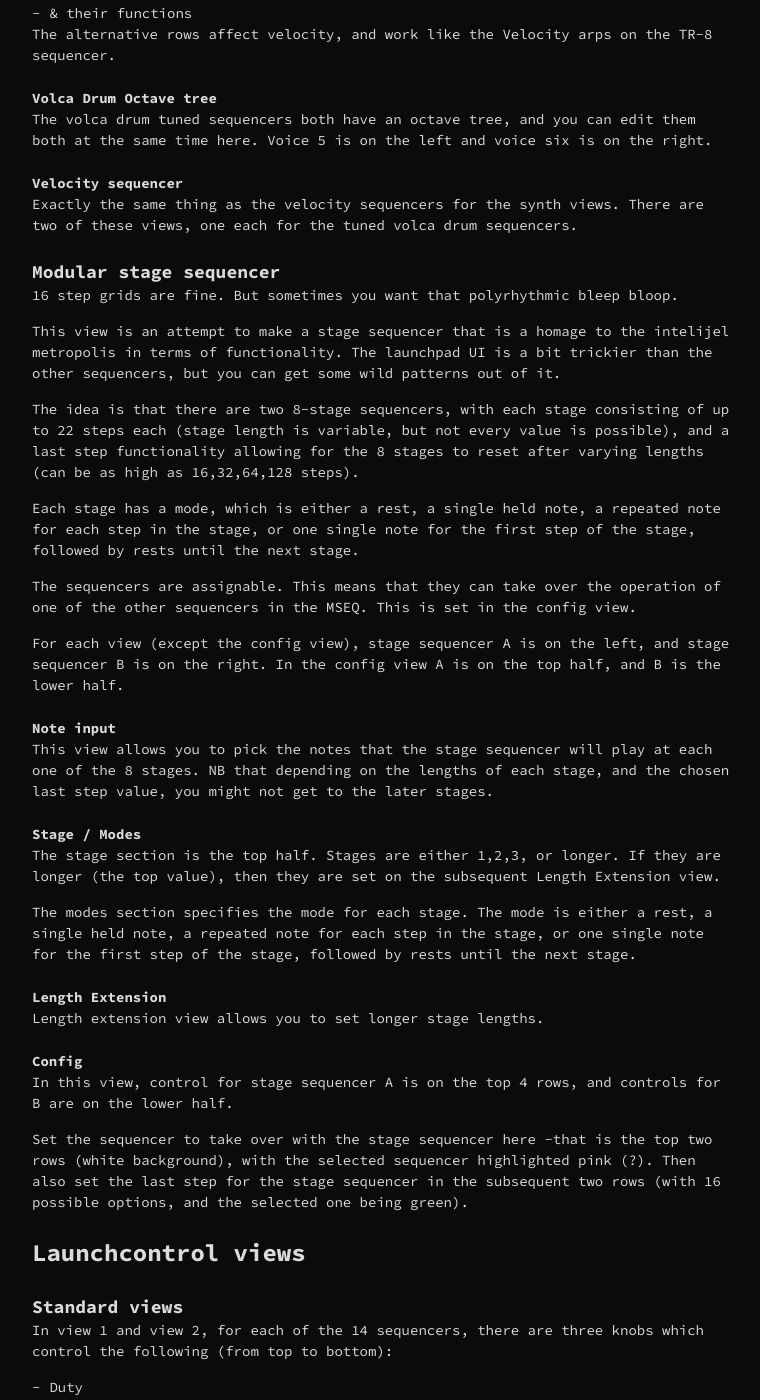
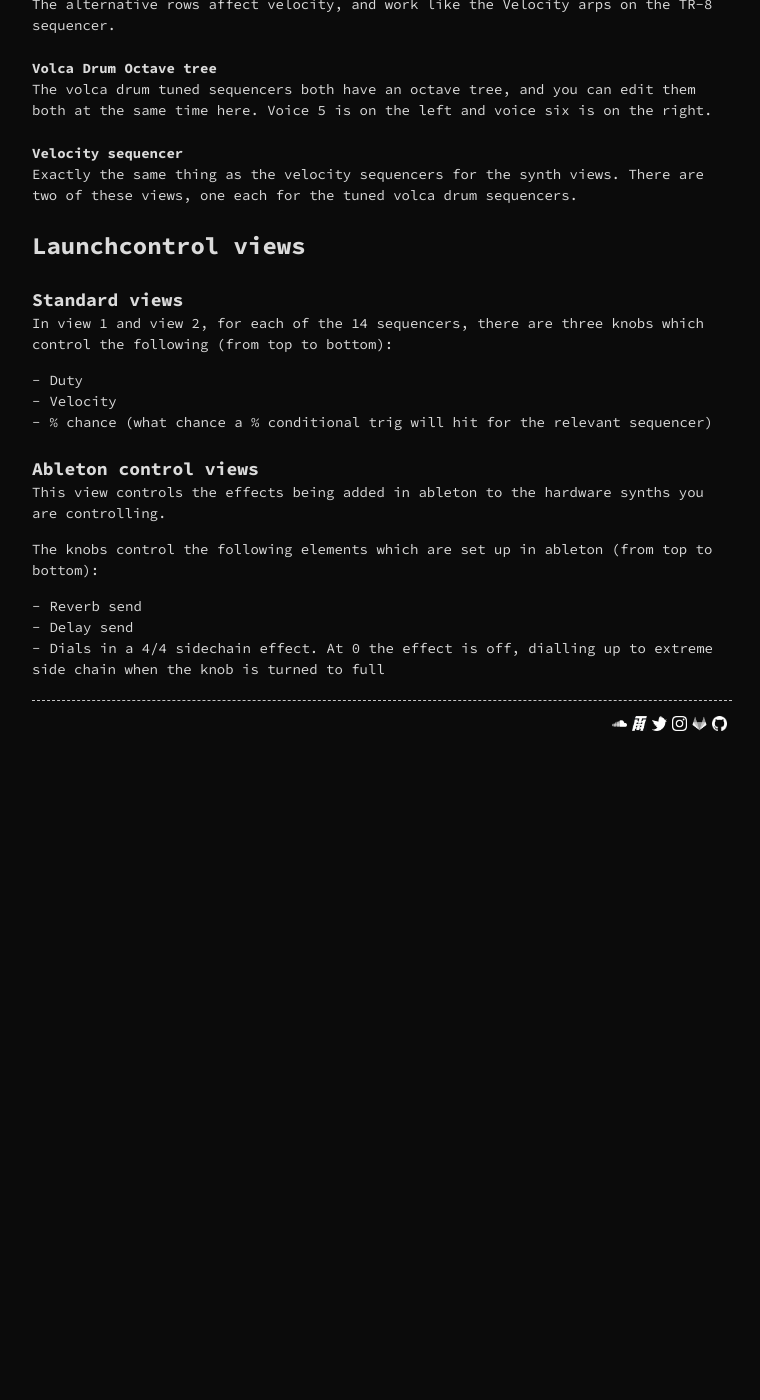
Before and after one commit to ModularDevicesMalleableAudio/mdma, a Jekyll site: the page built from MSEQ-docs-views.md, in a window 1280 px wide and 1400 px high, scrolled down 25822 px. Shown: the whole window, without its empty margins (258-1018 px from the left). Built offline with Jekyll 4.4.1, drawn with Linux system fonts in a browser that asks for light colours; after the commit the page ends 26563 px from its top, so only the background shows below that; some of the changed text lies outside the part shown.

Commit message:
remove modular sequencer documentation

```diff
--- a/MSEQ-docs-views.md
+++ b/MSEQ-docs-views.md
@@ -97,7 +97,7 @@
 
 Each one of the sequencers corresponds to a MIDI channel, with the Raspberry PI able to send up to 16 different sets of MIDI signals (we use 14 currently), and player 1 and player 2 can edit these different signals independently of one another.
 
-The sequencers are set up such that 1-7, and 9-12 are traditional synth sequencers, 8 is a modular style stage sequencer that can generate more complex rhythms and patterns, whilst sequencers 13-15 are set up for drum tracks. Channels 8 & 16 is not really a sequencer at all, but rather a set of global/macro utility views.
+The sequencers are set up such that 1-7 and 9-12 are traditional polyphonic sequencers designed for synths, whilst sequencers 13-15 are set up for drum tracks. Channels 8 & 16 is not really sequencers at all, but rather a set of global/macro utility views.
 
 ### View selection
 The right hand launchpad of a pair has a vertical row of buttons on the right hand side. These buttons control the selection of views that are available for each sequencer.
@@ -396,7 +396,7 @@
 To avoid confusion each drum sound has a different colour mute light as shown in the table & images below and there is a status light on the 5th channel of the relevant launch control which lights orange when in the alternate hats/cymbal view (see above images).
 
 <div class="centre_img" align="center">
-    <img src="/mdma/assets/drummutes.jpeg" width="45%" margin-bottom=10px margin-top=10px/>
+    <img src="/mdma/assets/drummutes.jpeg" width="40%" margin-bottom=10px margin-top=10px/>
 </div>
 
 
@@ -448,36 +448,6 @@
 #### Velocity sequencer
 Exactly the same thing as the velocity sequencers for the synth views. There are two of these views, one each for the tuned volca drum sequencers.
 
-## Modular stage sequencer
-16 step grids are fine. But sometimes you want that polyrhythmic bleep bloop.
-
-This view is an attempt to make a stage sequencer that is a homage to the intelijel metropolis in terms of functionality. The launchpad UI is a bit trickier than the other sequencers, but you can get some wild patterns out of it.
-
-The idea is that there are two 8-stage sequencers, with each stage consisting of up to 22 steps each (stage length is variable, but not every value is possible), and a last step functionality allowing for the 8 stages to reset after varying lengths (can be as high as 16,32,64,128 steps).
-
-Each stage has a mode, which is either a rest, a single held note, a repeated note for each step in the stage, or one single note for the first step of the stage, followed by rests until the next stage.
-
-The sequencers are assignable. This means that they can take over the operation of one of the other sequencers in the MSEQ. This is set in the config view.
-
-For each view (except the config view), stage sequencer A is on the left, and stage sequencer B is on the right. In the config view A is on the top half, and B is the lower half.
-
-#### Note input
-This view allows you to pick the notes that the stage sequencer will play at each one of the 8 stages. NB that depending on the lengths of each stage, and the chosen last step value, you might not get to the later stages.
-
-#### Stage / Modes
-
-The stage section is the top half. Stages are either 1,2,3, or longer. If they are longer (the top value), then they are set on the subsequent Length Extension view.
-
-The modes section specifies the mode for each stage. The mode is either a rest, a single held note, a repeated note for each step in the stage, or one single note for the first step of the stage, followed by rests until the next stage.
-
-#### Length Extension
-Length extension view allows you to set longer stage lengths.
-
-#### Config
-In this view, control for stage sequencer A is on the top 4 rows, and controls for B are on the lower half.
-
-Set the sequencer to take over with the stage sequencer here -that is the top two rows (white background), with the selected sequencer highlighted pink (?). Then also set the last step for the stage sequencer in the subsequent two rows (with 16 possible options, and the selected one being green).
-
 # Launchcontrol views
 ## Standard views
 In view 1 and view 2, for each of the 14 sequencers, there are three knobs which control the following (from top to bottom):
```
